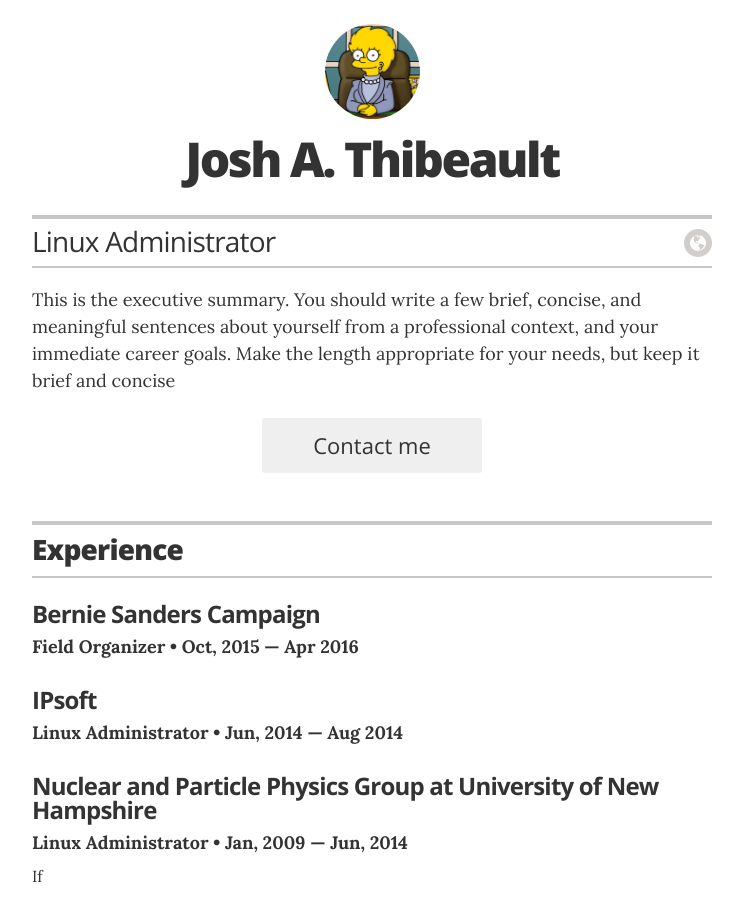
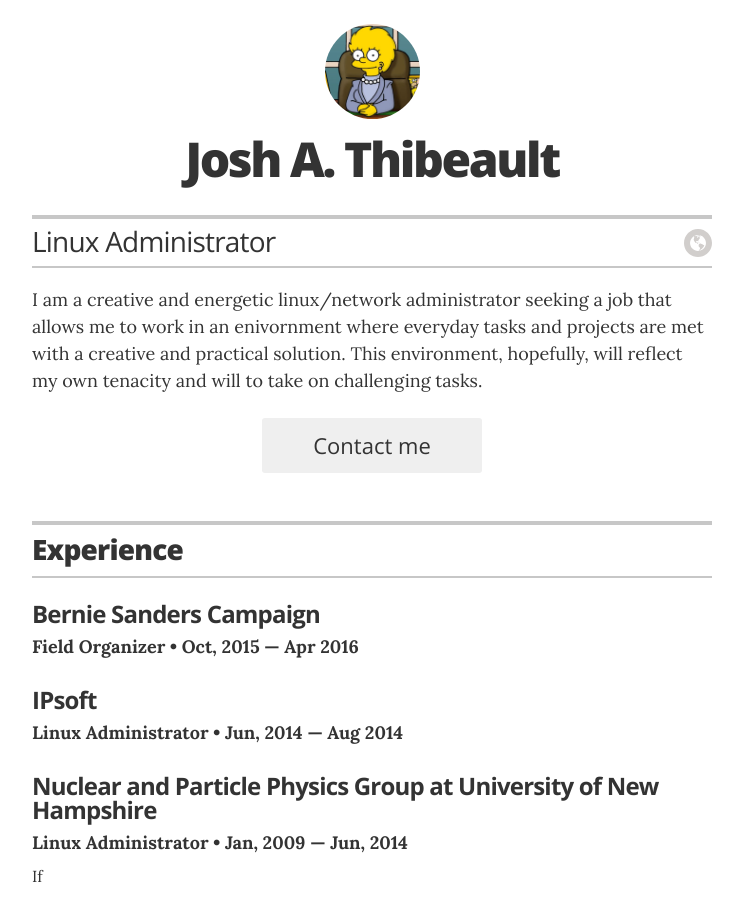
Before and after one commit to jthibeault2005/joshthibeault.me, a Jekyll site: the page built from index.html, in a window 1280 px wide and 900 px high. Shown: the whole window, without its empty margins (268-1011 px from the left). Built offline with Jekyll 4.4.1, drawn with Linux system fonts in a browser that asks for light colours.

Commit message:
Update _config.yml

```diff
--- a/_config.yml
+++ b/_config.yml
@@ -16,7 +16,8 @@
 resume_contact_telephone:       "(603) 817-9555"
 resume_contact_address:         "670 Lincoln Ave, Portsmouth, NH"
 resume_header_contact_info: "670 Lincoln Ave, Portsmouth, NH | (603) 817-9555 | jthibeault2005@gmail.com"
-resume_header_intro: "<p>This is the executive summary. You should write a few brief, concise, and meaningful sentences about yourself from a professional context, and your immediate career goals. Make the length appropriate for your needs, but keep it brief and concise</p>"
+resume_header_intro: "<p>I am a creative and energetic linux/network administrator seeking a job that allows me to work in an enivornment where everyday tasks and projects are met with a creative and practical solution. This environment, hopefully, will reflect my own tenacity and will to take on challenging tasks.</p>"
+# resume_header_intro: "<p>This is the executive summary. You should write a few brief, concise, and meaningful sentences about yourself from a professional context, and your immediate career goals. Make the length appropriate for your needs, but keep it brief and concise</p>"
 
 # use "yes" to display the email contact button,
 # "no" to display an "I'm not looking for work" message,
```
